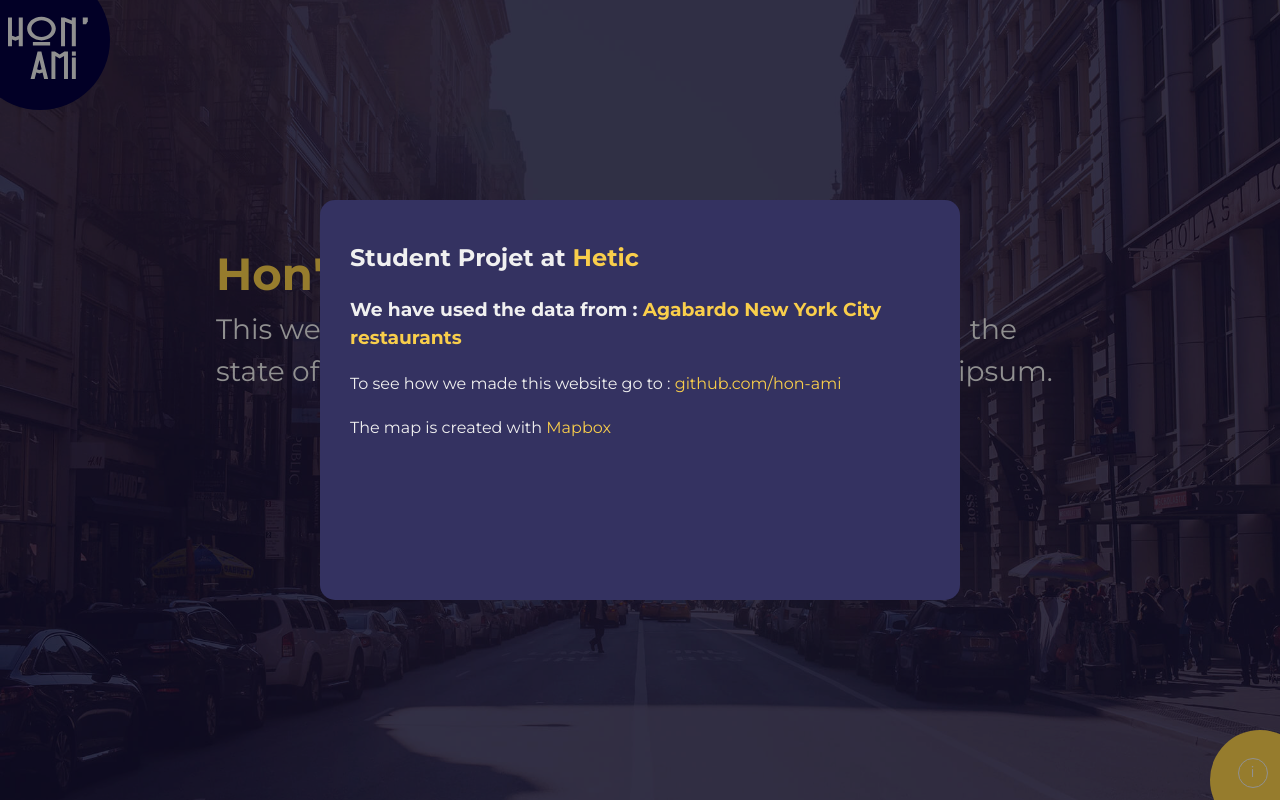
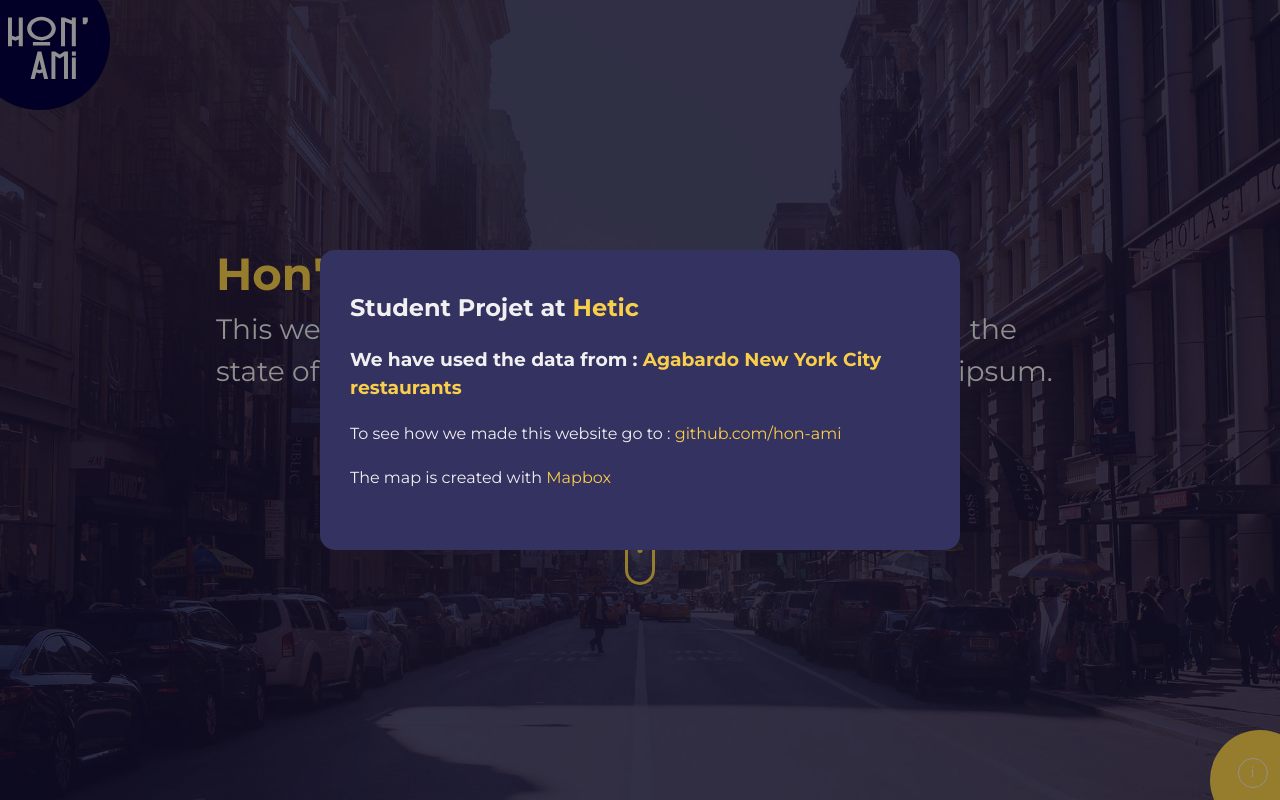
Before and after one commit to hon-ami/Front-end, a React (Create React App) app: page / in a window 1280 px wide. Built offline with nearby package versions, Linux system fonts and the light colour scheme; what react-mapbox-gl would draw is missing.

Commit message:
removed min-height from modal

```diff
--- a/src/components/shared/Overlay/Overlay.scss
+++ b/src/components/shared/Overlay/Overlay.scss
@@ -20,7 +20,6 @@
     flex-direction: column;
     height: fit-content;
     max-height: 40rem;
-    min-height: 40rem;
     width: fit-content;
     min-width: 50%;
     padding: 4rem 3rem;
```
